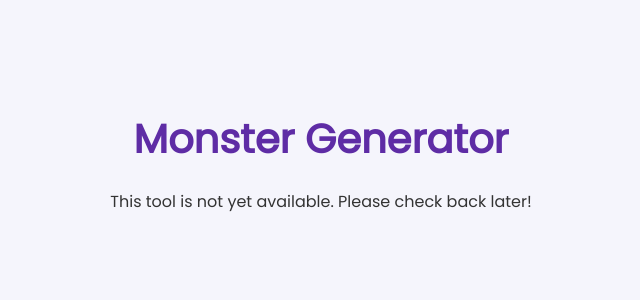
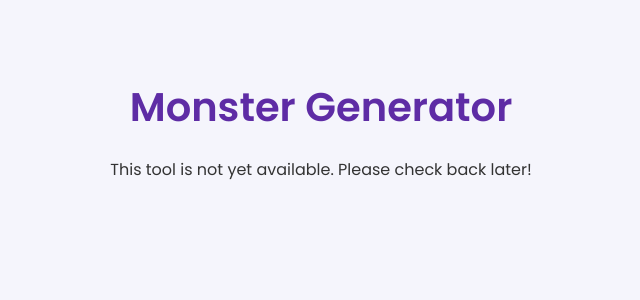
Before and after one commit to RWalters907/snorby, a FastAPI app: page /monster in a window 1280 px wide. Shown: the top 300 px of the page, without its empty margins (319-959 px from the left). Run offline with FastAPI, Linux system fonts and the light colour scheme; some libraries are stand-ins or nearby versions.

Commit message:
Fix homepage buttons, Font Awesome, and meta layout

```diff
--- a/app/templates/layout.html
+++ b/app/templates/layout.html
@@ -1,29 +1,26 @@
 <!DOCTYPE html>
 <html lang="en">
 <head>
-    <meta charset="UTF-8">
-    <title>{% block title %}Snorby{% endblock %}</title>
+    <meta charset="UTF-8" />
+    <meta name="viewport" content="width=device-width, initial-scale=1.0" />
+    <title>{% block title %}Snorby.net 💤{% endblock %}</title>
 
     <!-- Favicon & Manifest -->
-    <link rel="apple-touch-icon" sizes="180x180" href="{{ url_for('static', path='apple-touch-icon.png') }}">
-    <link rel="icon" type="image/png" sizes="32x32" href="{{ url_for('static', path='favicon-32x32.png') }}">
-    <link rel="icon" type="image/png" sizes="16x16" href="{{ url_for('static', path='favicon-16x16.png') }}">
-    <link rel="manifest" href="{{ url_for('static', path='site.webmanifest') }}">
-    <link rel="shortcut icon" href="{{ url_for('static', path='favicon.ico') }}">
+    <link rel="icon" href="/static/favicon.ico" type="image/x-icon" />
+    <link rel="manifest" href="/static/site.webmanifest" />
+    <link rel="apple-touch-icon" sizes="180x180" href="/static/apple-touch-icon.png" />
+    <link rel="icon" type="image/png" sizes="32x32" href="/static/favicon-32x32.png" />
+    <link rel="icon" type="image/png" sizes="16x16" href="/static/favicon-16x16.png" />
 
     <!-- Fonts & CSS -->
-    <link href="https://fonts.googleapis.com/css2?family=Poppins&display=swap" rel="stylesheet">
-    <link rel="stylesheet" href="{{ url_for('static', path='style.css') }}">
-    <link
-      rel="stylesheet"
-      href="https://cdnjs.cloudflare.com/ajax/libs/font-awesome/6.5.0/css/all.min.css"
-      crossorigin="anonymous"
-    />
+    <link rel="stylesheet" href="/static/style.css" />
+    <link href="https://fonts.googleapis.com/css2?family=Poppins:wght@400;600&display=swap" rel="stylesheet" />
+
+    <!-- Font Awesome Icons -->
+    <script src="https://kit.fontawesome.com/a2e0e6f91b.js" crossorigin="anonymous"></script>
 </head>
 <body>
-    <div class="container">
-        {% block content %}{% endblock %}
-    </div>
-    <script src="{{ url_for('static', path='js/main.js') }}"></script>
+    {% block content %}{% endblock %}
+    <script src="/static/js/main.js"></script>
 </body>
 </html>
```
Also changed, not shown: app/templates/index.html (+9 -7 lines).
